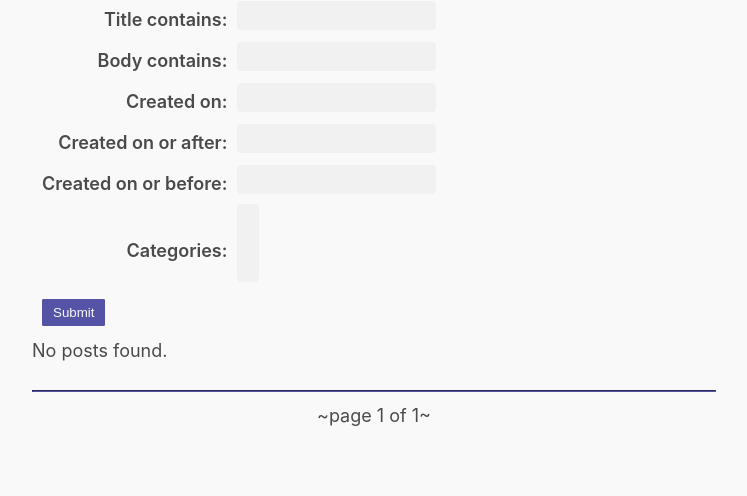
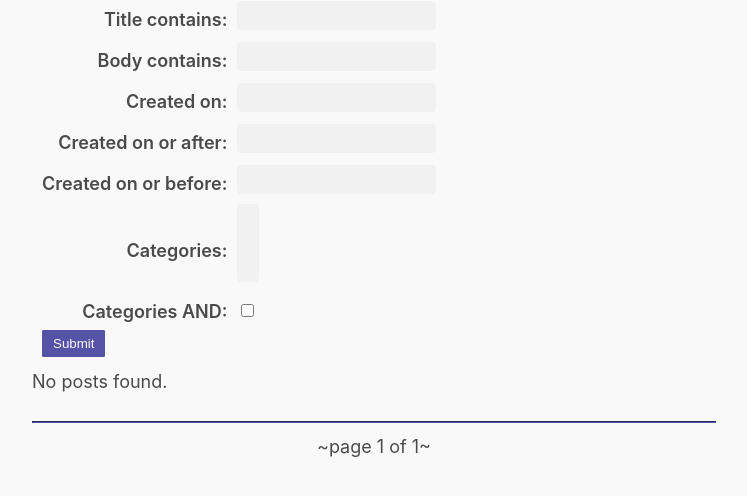
Before and after one commit to eternalseptember/rpi-test, a Django app: page /advanced_search/ in a window 1280 px wide. Shown: the part 221-717 px from the top of the page, without its empty margins (266-1013 px from the left). Run offline with Django 5.2, Linux system fonts and the light colour scheme; data that the repository does not hold is empty.

Commit message:
got the boolean button to show up on the form

```diff
--- a/blog/filters.py
+++ b/blog/filters.py
@@ -1,6 +1,9 @@
 from blog.models import Post, Category
 import django_filters
-from django_filters import ModelChoiceFilter
+from django_filters import BooleanFilter, ModelMultipleChoiceFilter
+from django.forms import CheckboxInput
+from django.db.models import Q
+
 
 
 class PostFilter(django_filters.FilterSet):
@@ -11,14 +14,26 @@ class PostFilter(django_filters.FilterSet):
     # An equivalent statement can be set in the __init__ override.
     # categories = ModelChoiceFilter(queryset=Category.objects.all().order_by("name"), empty_label="---------")
 
+    categories = ModelMultipleChoiceFilter(
+        queryset=Category.objects.all().order_by("name"),
+        field_name="categories",
+        lookup_expr="exact",
+        )
+    and_categories = BooleanFilter(label="Categories AND", widget=CheckboxInput, method="and_search")
+
+
+
+    def and_search(self, queryset, field_name, value):
+        print('printing from and_search function')
+        return queryset
+
 
     class Meta:
         model = Post
         fields = {
-            "title": ['icontains'],
-            "body": ['icontains'],
-            "created_on": ['date', 'date__gte', 'date__lte'],
-            "categories": ['exact']
+            "title": ["icontains"],
+            "body": ["icontains"],
+            "created_on": ["date", "date__gte", "date__lte"],
             }
 
 
@@ -27,9 +42,6 @@ class PostFilter(django_filters.FilterSet):
         self.filters["created_on__date"].label="Created on"
         self.filters["created_on__date__gte"].label="Created on or after"
         self.filters["created_on__date__lte"].label="Created on or before"
-
-        self.filters["categories"].queryset=Category.objects.all().order_by("name")
-
 
 
     # This override so that the queryset returns *NOTHING*
--- a/blog/templates/blog/advanced_search.html
+++ b/blog/templates/blog/advanced_search.html
@@ -3,6 +3,7 @@
 
 {% block page_content %}
     <!-- Display search form first. -->
+
     <form action="{% url "advanced_search" %}" method="GET">
         {% for field in form %}
             <div class="field_wrapper">
--- a/blog/views.py
+++ b/blog/views.py
@@ -120,8 +120,17 @@ def advanced_search(request):
     s4 = request.GET.get("created_on__date__gte")
     s5 = request.GET.get("created_on__date__lte")
     s6 = request.GET.get("categories")
+    s7 = request.GET.get("and_categories")
 
-    if s1 or s2 or s3 or s4 or s5 or s6:
+    if s1 or s2 or s3 or s4 or s5 or s6 or s7:
+        print('printing the get requests')
+        print('s1: {}'.format(s1))
+        print('s2: {}'.format(s2))
+        print('s3: {}'.format(s3))
+        print('s4: {}'.format(s4))
+        print('s5: {}'.format(s5))
+        print('s6: {}'.format(s6))
+        print('s7: {}'.format(s7))
         search_results = post_filter.qs
     else:
         search_results = Post.objects.none()
```
